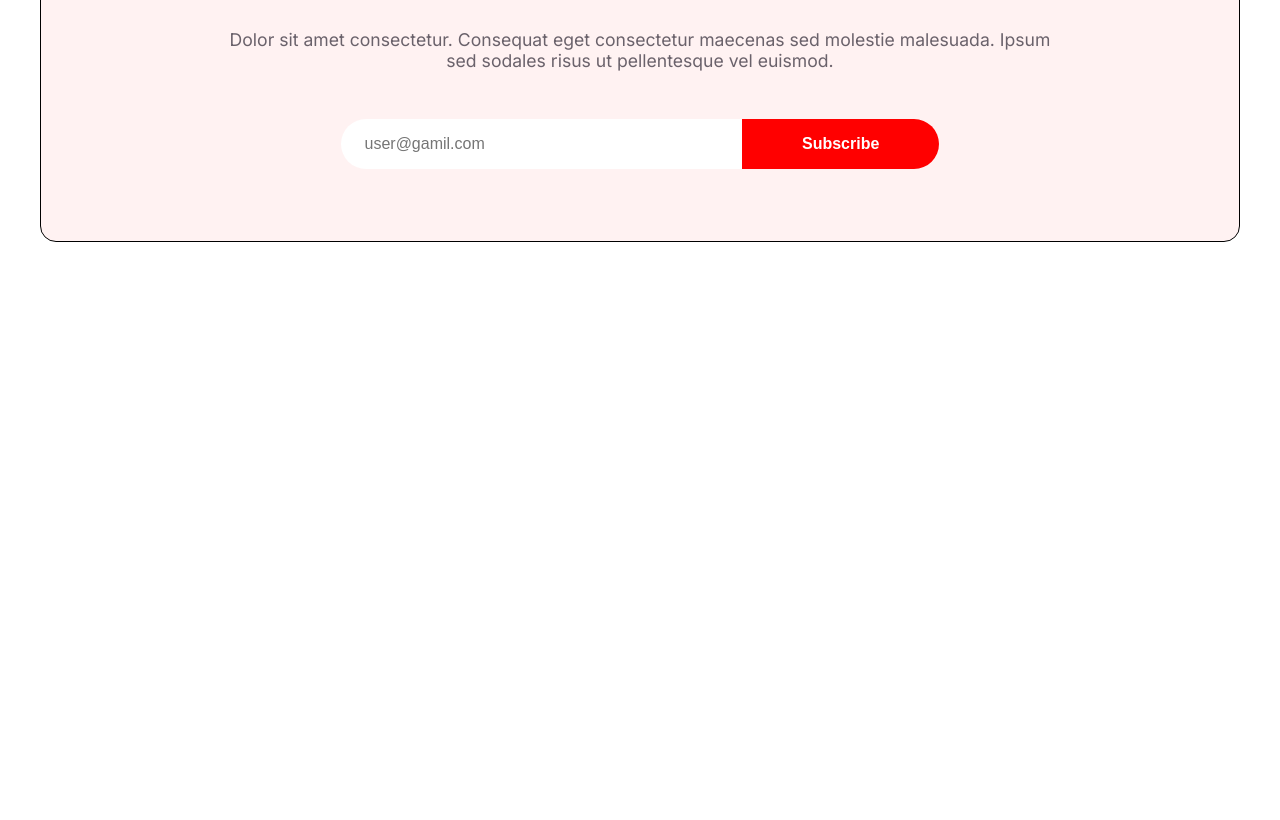
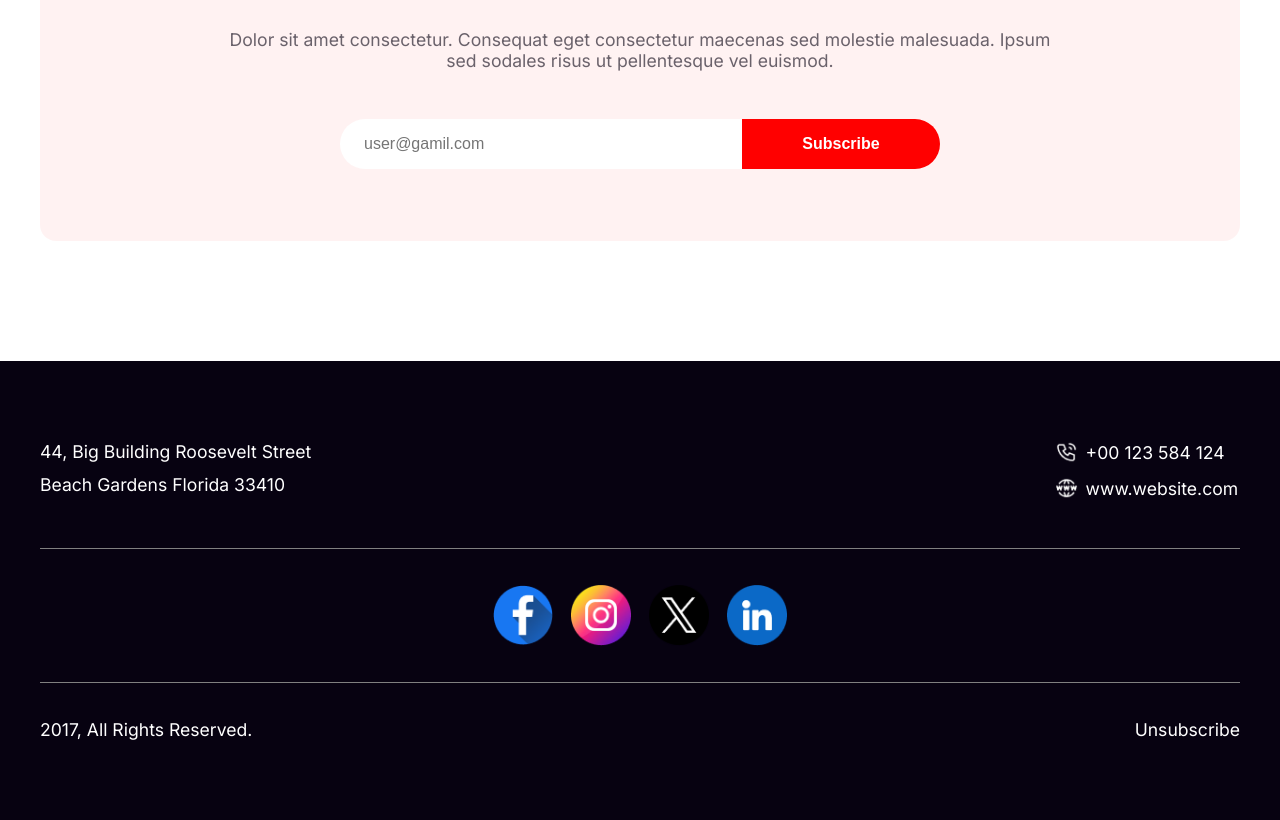
Before and after one commit to rumon3-1416/New_Year_Offer, a plain HTML site: page index.html in a window 1280 px wide. Shown: the part 6032-6852 px from the top of the page. Before the commit the page ends 6394 px from the top, so only its background shows below. Drawn offline with Linux system fonts and the light colour scheme.

Commit message:
Completed

```diff
--- a/css/style.css
+++ b/css/style.css
@@ -11,6 +11,7 @@
   margin: 0;
   box-sizing: border-box;
   list-style: none;
+  text-decoration: none;
   border: none;
 }
 
@@ -333,7 +334,6 @@ section {
 
 /* Subscribe Section */
 .subscribe-sec {
-  border: 1px solid black;
   background-color: rgba(255, 0, 0, 0.05);
   text-align: center;
   border-radius: 1rem;
@@ -374,6 +374,55 @@ section {
   border-top-right-radius: 2rem;
   border-bottom-right-radius: 2rem;
   cursor: pointer;
+}
+
+/* Footer */
+footer {
+  background-color: rgb(7, 2, 17);
+  width: 100%;
+}
+.ft-div {
+  color: white;
+  margin: 0 auto;
+  padding: 5rem 0;
+}
+.ft-div-1,
+.ft-div-3 {
+  display: flex;
+  justify-content: space-between;
+}
+.ft-div-1 {
+  padding-bottom: 3%;
+}
+.ft-div-1 li {
+  margin-bottom: 0.8rem;
+}
+.ft-contact-ul li a {
+  display: flex;
+  justify-content: start;
+  align-items: center;
+}
+.ft-contact-ul li a p {
+  margin-left: 0.5rem;
+  color: white;
+}
+.ft-contact-ul li a img {
+  width: 12%;
+}
+.ft-div-2 {
+  display: flex;
+  justify-content: center;
+  align-items: center;
+  gap: 1.5%;
+  padding: 3% 0;
+  border-top: 1px solid gray;
+  border-bottom: 1px solid gray;
+}
+.ft-div-2 img {
+  width: 5%;
+}
+.ft-div-3 {
+  padding-top: 3%;
 }
 
 /* Media */
@@ -488,6 +537,11 @@ section {
   .subscribe-sec form button {
     font-size: 0.8rem;
     padding: 0.8rem 0;
+  }
+
+  /* Footer */
+  .ft-div {
+    padding: 6% 0;
   }
 }
 @media screen and (max-width: 768px) {
@@ -714,6 +768,23 @@ section {
     font-size: 0.5rem;
     padding: 0.5rem 0;
   }
+
+  /* Footer */
+  .ft-div-1,
+  .ft-div-3 {
+    display: flex;
+    align-items: center;
+  }
+  .ft-div-1 {
+    flex-direction: column;
+  }
+  .ft-div-3 {
+    flex-direction: column-reverse;
+  }
+  .ft-div-1 li,
+  .ft-div-3 p {
+    margin-bottom: 0.5rem;
+  }
 }
 @media screen and (max-width: 360px) {
   /* Banner */
--- a/index.html
+++ b/index.html
@@ -115,7 +115,40 @@
         <form><input type="email" placeholder="user@gamil.com"><button type="submit">Subscribe</button></form>
       </section>
     </main>
-    <footer></footer>
+    <footer>
+      <div class="ft-div common-width inter-font gray-text">
+        <div class="ft-div-1">
+          <ul>
+            <li>44, Big Building Roosevelt Street</li>
+            <li>Beach Gardens Florida 33410</li>
+          </ul>
+
+          <ul class="ft-contact-ul">
+            <li><a href="tel:+00 123 584 124">
+                <img src="./assets/icons/Call.png" alt="call">
+                <p>+00 123 584 124</p>
+              </a></li>
+            <li><a href="https://www.website.com">
+                <img src="./assets/icons/Website.png" alt="web">
+                <p>www.website.com</p>
+              </a>
+            </li>
+          </ul>
+        </div>
+
+        <div class="ft-div-2">
+          <img src="./assets/icons/Facebook.png" alt="facebook">
+          <img src="./assets/icons/Instagram.png" alt="instagram">
+          <img src="./assets/icons/Twitter.png" alt="twitter">
+          <img src="./assets/icons/Linkedin.png" alt="linkedin">
+        </div>
+
+        <div class="ft-div-3">
+          <p>2017, All Rights Reserved.</p>
+          <p>Unsubscribe</p>
+        </div>
+      </div>
+    </footer>
   </div>
 </body>
 
```
